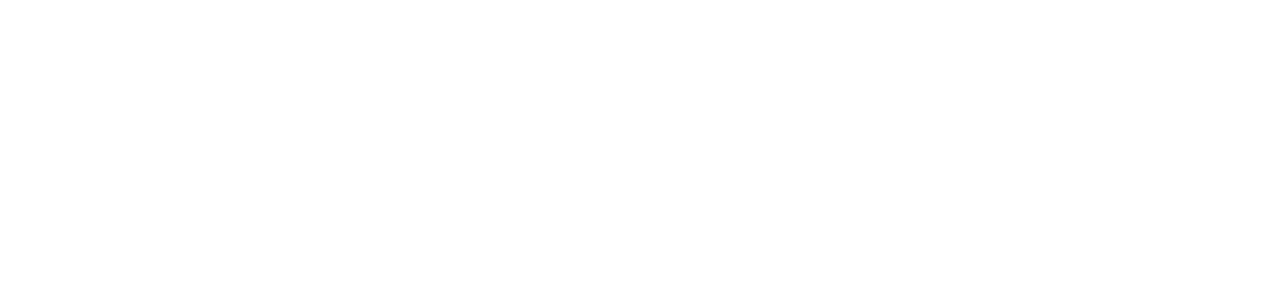
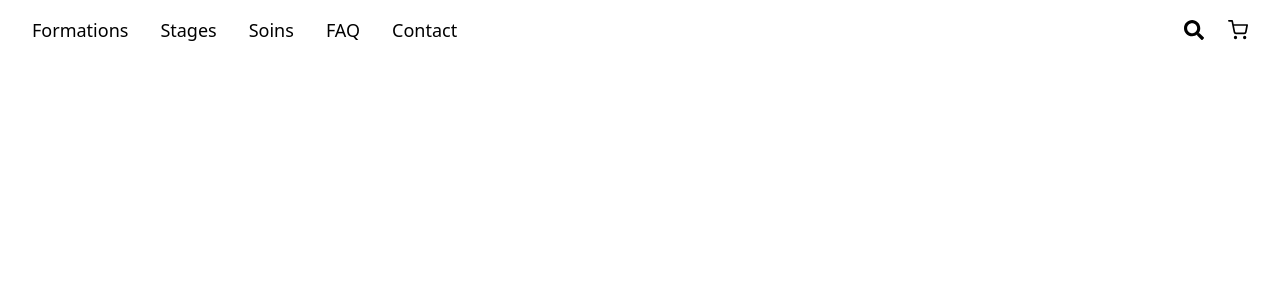
Before and after one commit to este0207/LoreHeya-WebSite, a Next.js app: page / in a window 1280 px wide. Shown: the top 300 px of the page. Built offline with nearby package versions, Linux system fonts and the light colour scheme.

Commit message:
add maquette png & navbar

```diff
--- a/src/app/components/NavBar.tsx
+++ b/src/app/components/NavBar.tsx
@@ -1,7 +1,22 @@
+import { FaSearch } from "react-icons/fa";
+import { FiShoppingCart } from "react-icons/fi";
+import React from "react";
+import Link from "next/link";
+
 export default function NavBar() {
   return (
-    <nav>
-      {/* NavBar */}
+    <nav className="flex justify-between items-center py-4 px-8">
+      <ul className="flex gap-8 text-lg font-medium">
+        <li><Link href="/formations">Formations</Link></li>
+        <li><Link href="/stages">Stages</Link></li>
+        <li><Link href="/soins">Soins</Link></li>
+        <li><Link href="/faq">FAQ</Link></li>
+        <li><Link href="/contact">Contact</Link></li>
+      </ul>
+      <div className="flex gap-6 items-center text-xl">
+        <button aria-label="Recherche"><FaSearch /></button>
+        <button aria-label="Panier ou profil"><FiShoppingCart /></button>
+      </div>
     </nav>
   );
 }
--- a/src/app/page.tsx
+++ b/src/app/page.tsx
@@ -1,8 +1,10 @@
 "use client";
 
+import NavBar from "./components/NavBar";
 export default function Page() {
   return (
     <main>
+      <NavBar></NavBar>
     </main>
   );
 }
```
Also changed, not shown: package.json (+5 -4 lines), public/maquette.png (added), 1 other file (tests, documents, lock files or other folders).
